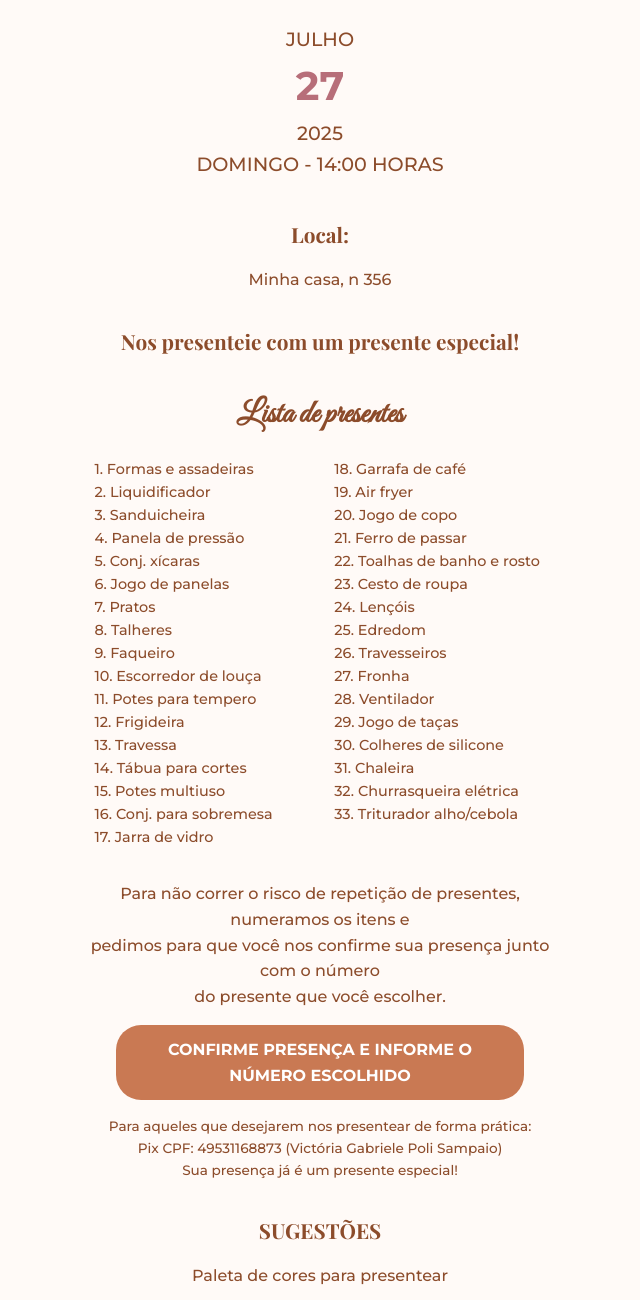
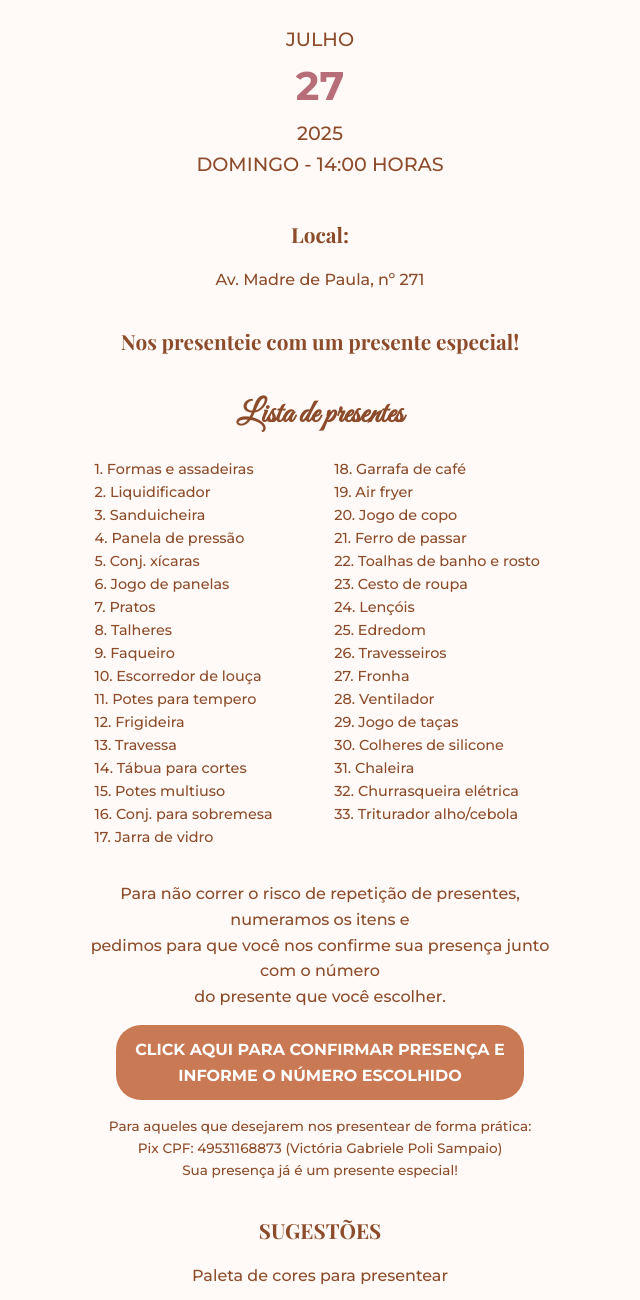
Before and after one commit to Karollays/convite_casamento, a plain HTML site: page index.html in a window 1280 px wide. Shown: the part 257-1557 px from the top of the page, without its empty margins (320-960 px from the left). Drawn offline with nearby package versions, Linux system fonts and the light colour scheme; a web font is replaced by a local one.

Commit message:
Atualizando end.

```diff
--- a/index.html
+++ b/index.html
@@ -178,7 +178,7 @@
 
     <div class="section">
       <h2 class="section-title">Local:</h2>
-      <p style="text-align: center;">Minha casa, n 356</p>
+      <p style="text-align: center;">Av. Madre de Paula, nº 271</p>
     </div>
 
     <div class="section">
@@ -228,7 +228,7 @@
         do presente que você escolher.
       </p>
       <a href="https://wa.me/5516993769294?text=Olá%2C+confirmo+minha+presença+e+vou+levar+o+item+número+___" class="whatsapp-button">
-        CONFIRME PRESENÇA E INFORME O NÚMERO ESCOLHIDO
+        CLICK AQUI PARA CONFIRMAR PRESENÇA E INFORME O NÚMERO ESCOLHIDO
       </a>
       <p style="text-align: center; font-size: 0.85rem;">
         Para aqueles que desejarem nos presentear de forma prática:<br>
```
